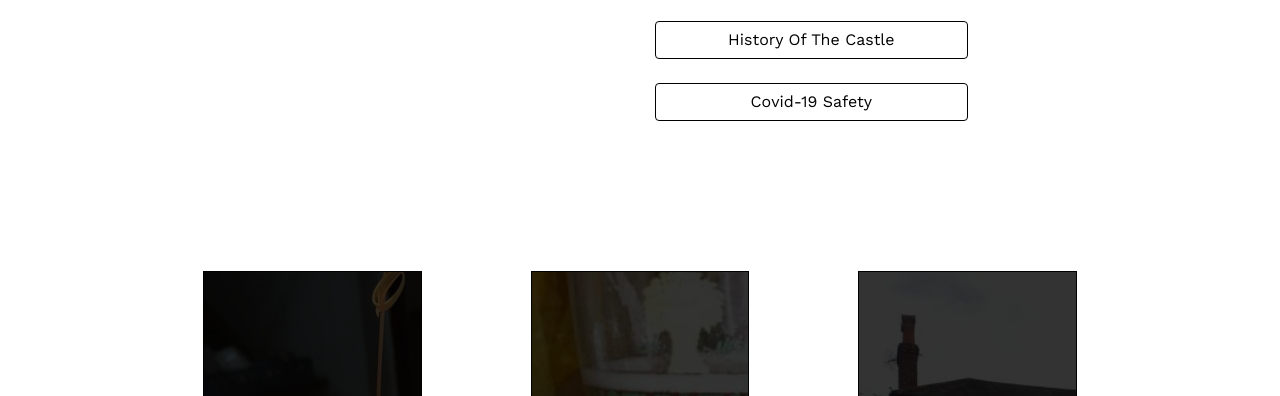
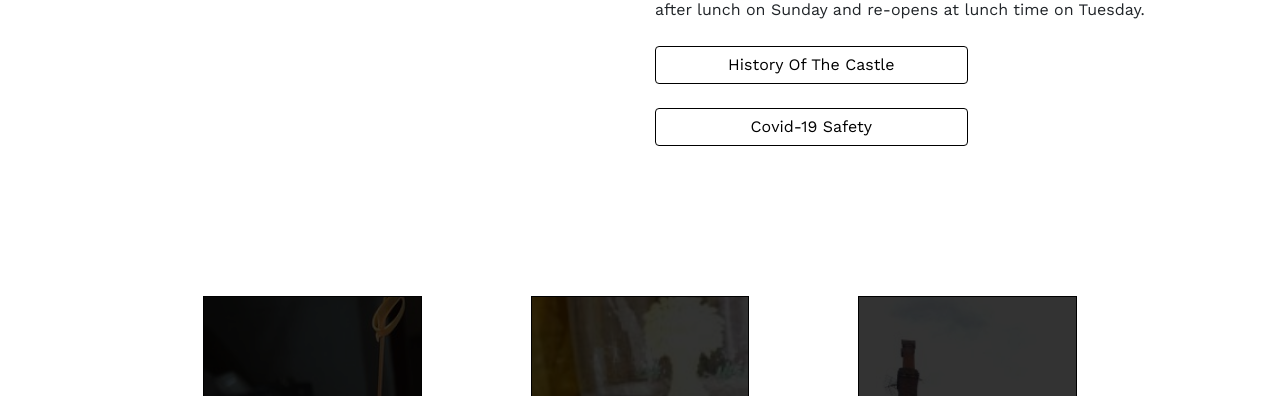
Before and after one commit to DanArmstrong124/the-castle-ottershaw, a plain HTML site: page index.html in a window 1280 px wide. Shown: the part 803-1199 px from the top of the page. Drawn offline with nearby package versions, Linux system fonts and the light colour scheme.

Commit message:
Adding margins

```diff
--- a/index.html
+++ b/index.html
@@ -74,7 +74,7 @@
         </div>
     </section>
 
-    <section class="thecastlemini">
+    <section class="thecastlemini" style="margin-top: 25px;">
         <div class="row">
             <div class="col-12 col-md-6 minititle cinzel">
                 <h1 class="tac">The Castle</h1>
```
